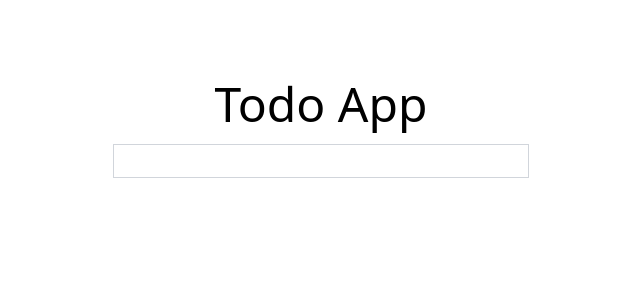
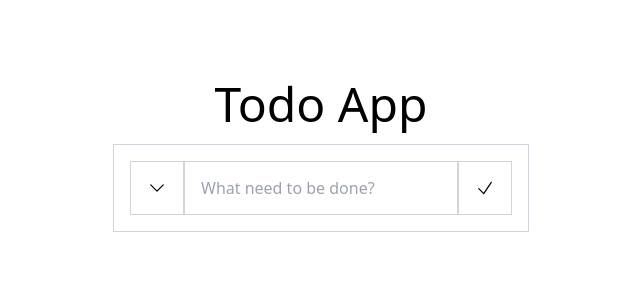
Before and after one commit to Hossein-i/todo, a React (Create React App) app: page / in a window 1280 px wide. Shown: the top 300 px of the page, without its empty margins (319-959 px from the left). Built offline with nearby package versions, Linux system fonts and the light colour scheme.

Commit message:
update todo field

```diff
--- a/package.json
+++ b/package.json
@@ -3,6 +3,7 @@
   "version": "0.1.0",
   "private": true,
   "dependencies": {
+    "@heroicons/react": "^2.0.18",
     "@testing-library/jest-dom": "^5.16.5",
     "@testing-library/react": "^13.4.0",
     "@testing-library/user-event": "^13.5.0",
--- a/src/components/todo-field/index.jsx
+++ b/src/components/todo-field/index.jsx
@@ -1,5 +1,17 @@
+import { ChevronDownIcon,CheckIcon } from "@heroicons/react/24/outline";
+
 const TodoFieldComponent = () => {
-  return <div></div>;
+  return (
+    <div className="flex">
+      <button className="border border-gray-300 p-4">
+        <ChevronDownIcon className="w-5 h-5"/>
+      </button>
+      <input type="text" className="flex-auto border border-gray-300 px-4" placeholder="What need to be done?"/>
+      <button className="border border-gray-300 p-4">
+        <CheckIcon className="w-5 h-5"/>
+      </button>
+    </div>
+  );
 };
 
 export default TodoFieldComponent;
```
Also changed, not shown: 1 other file (tests, documents, lock files or other folders).
